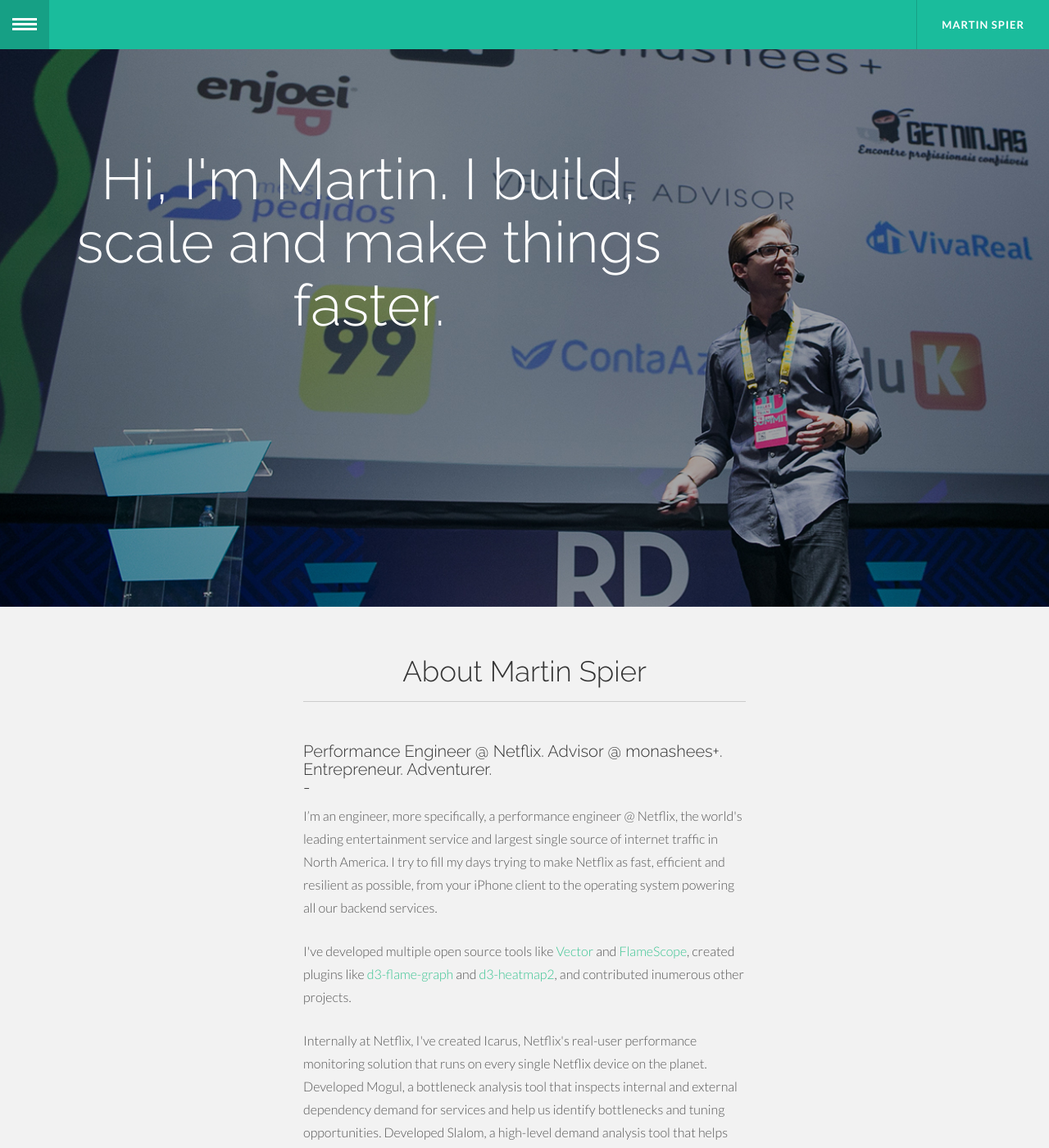
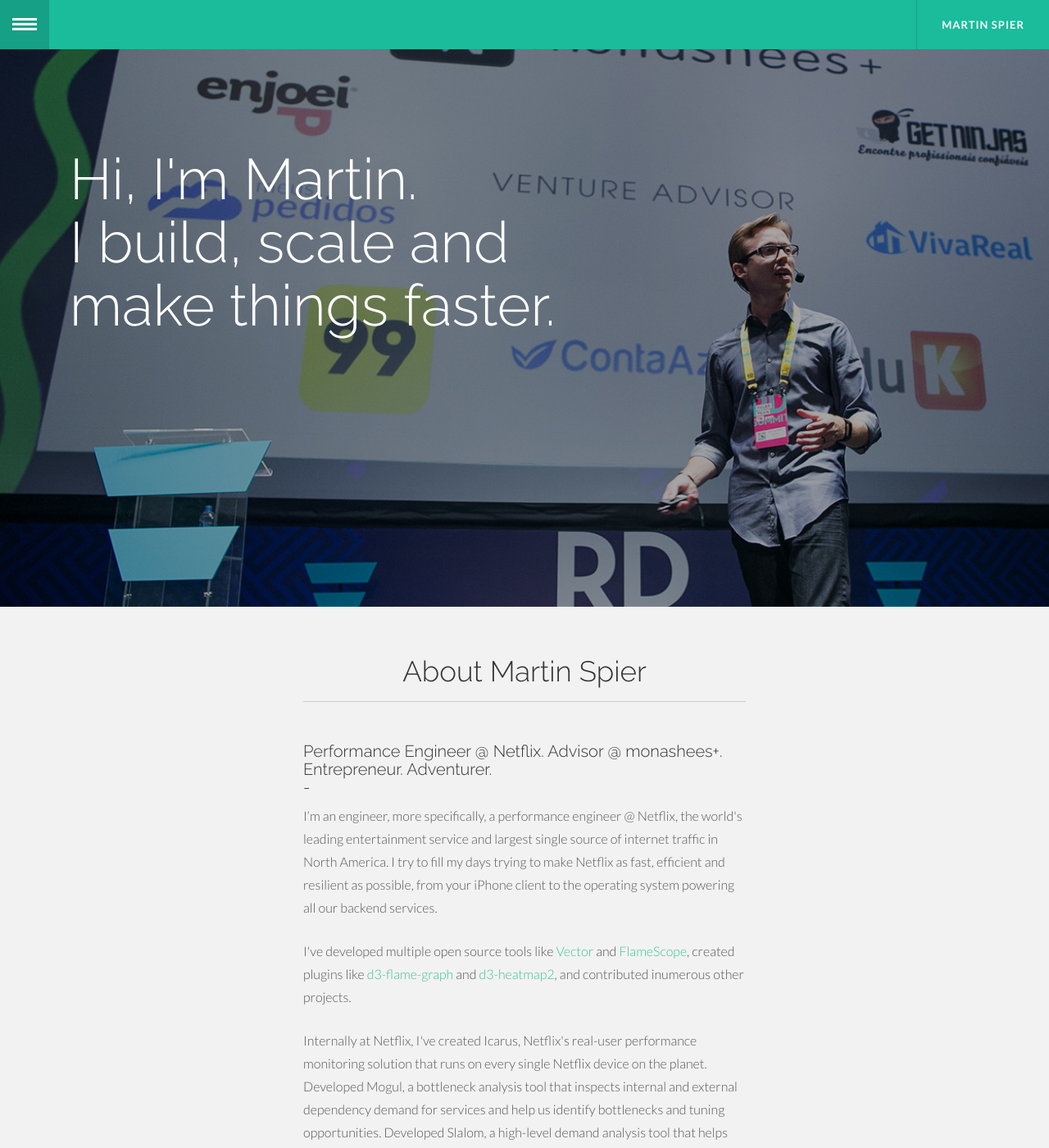
Before and after one commit to spiermar/spiermar.github.io, a Jekyll site: the page built from index.html, in a window 1280 px wide and 1400 px high. Shown: the whole window at 82% size. Built offline with Jekyll 4.4.1, drawn with Linux system fonts in a browser that asks for light colours.

Commit message:
refactor: improving header

```diff
--- a/_includes/header.html
+++ b/_includes/header.html
@@ -3,7 +3,7 @@
 <div id="headerwrap">
   <div class="container">
     <div class="col-lg-8">
-      <h1>Hi, I'm Martin. I build, scale and make things faster.</h1>
+      <h1>Hi, I'm Martin.<br>I build, scale and make things faster.</h1>
 
     </div>
     <div class="col-lg-4">
--- a/public/css/style.css
+++ b/public/css/style.css
@@ -81,7 +81,7 @@
   background: url(../img/header-bg.jpg) no-repeat center top;
   margin-top: -10px;
   padding-top: 120px;
-  text-align: center;
+  text-align: left;
   background-attachment: relative;
   background-position: center center;
   min-height: 700px;
```
